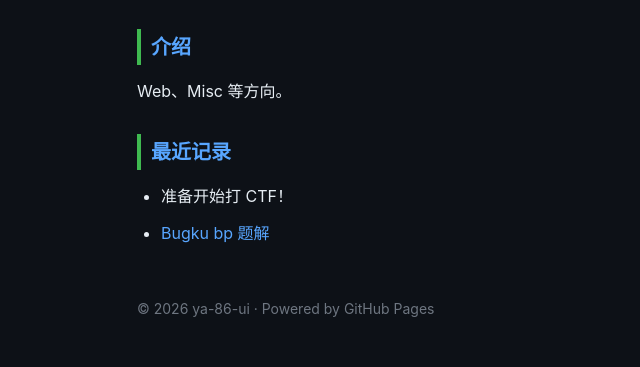
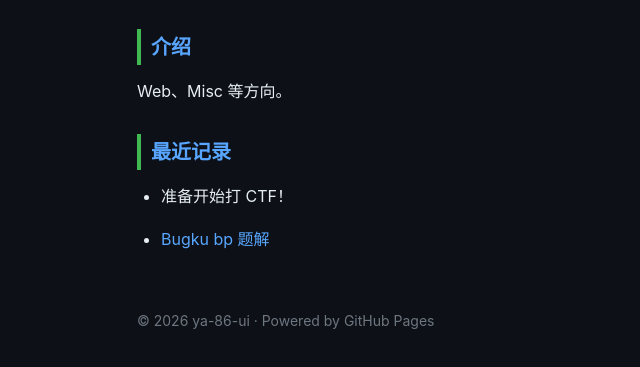
Before and after one commit to ya-86-ui/ya-86-ui.github.io, a plain HTML site: page index.html in a window 1280 px wide. Shown: the part 141-508 px from the top of the page, without its empty margins (123-763 px from the left). Drawn offline with Linux system fonts and the light colour scheme.

Commit message:
Update index.html

```diff
--- a/index.html
+++ b/index.html
@@ -65,7 +65,11 @@
     <h2>最近记录</h2>
     <ul>
       <li>准备开始打 CTF！</li>
-     <li><a href=" ">Bugku bp 题解</a ></li>
+    <li>
+  <a href=" " style="padding: 6px 0; display: inline-block;">
+    Bugku bp 题解
+  </a >
+</li>
     </ul>
 
     <footer>
```
